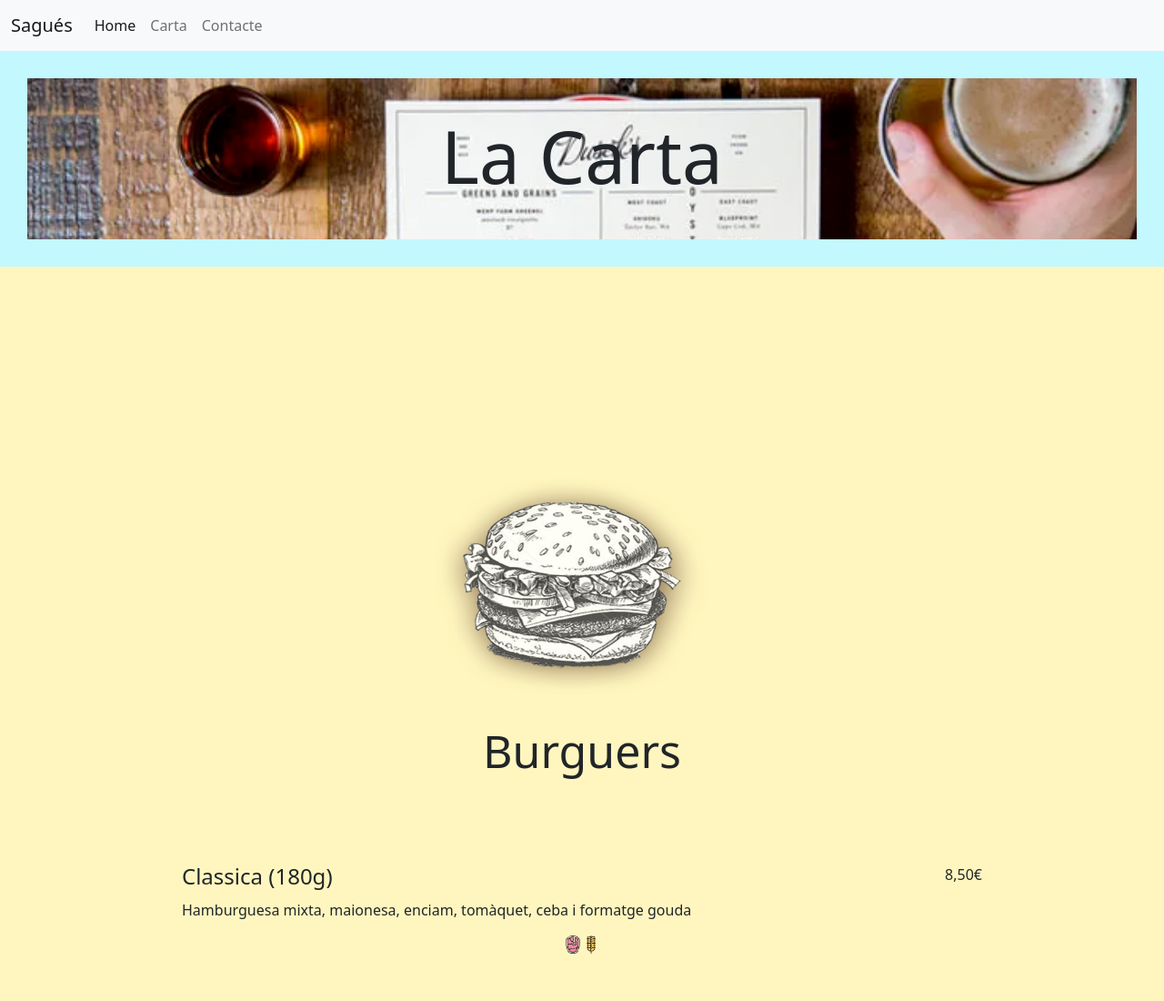
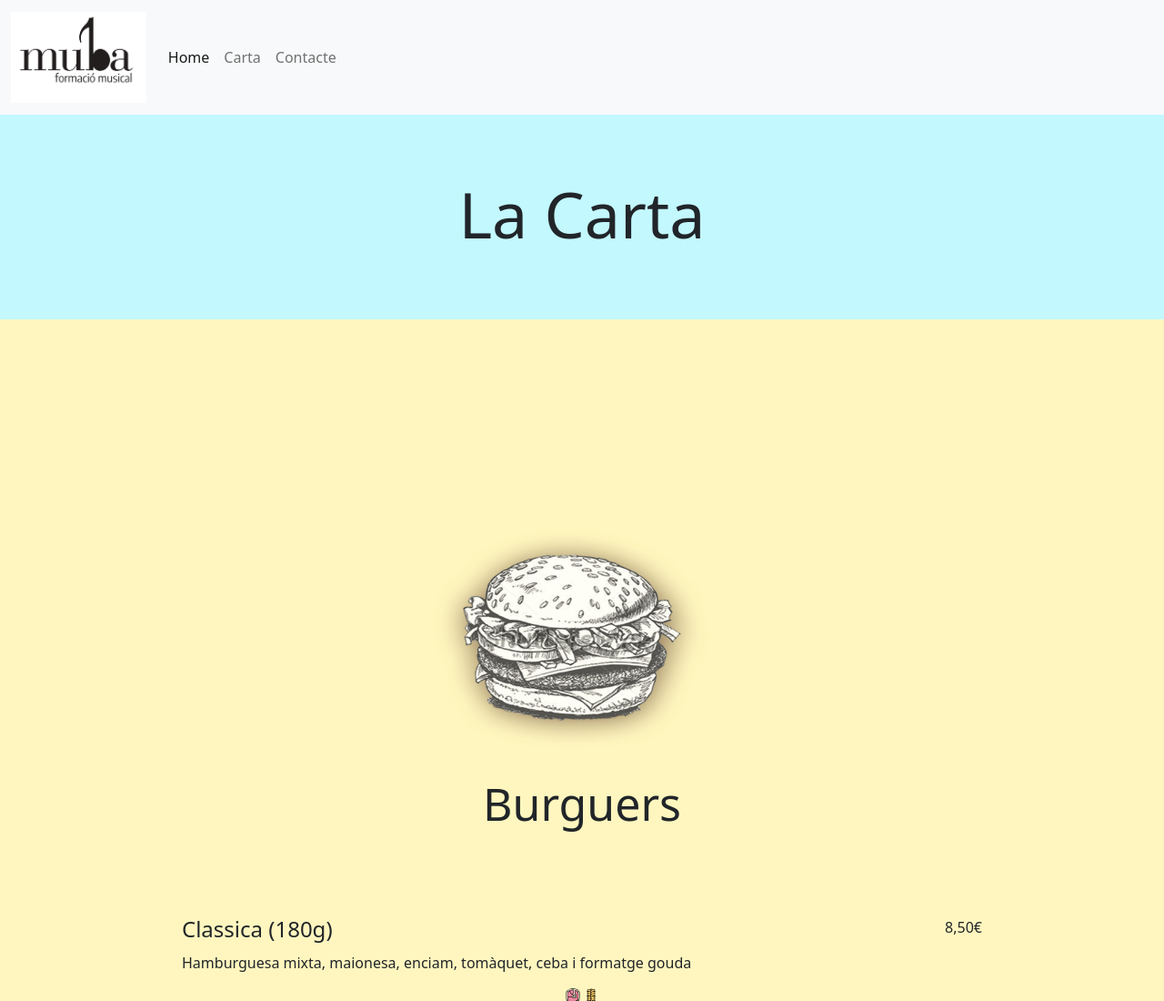
Before and after one commit to Guillem1223/cartaRestauranteDigital, a plain HTML site: page carta.html in a window 1280 px wide. Shown: the top 1100 px of the page at 91% size. Drawn offline with nearby package versions, Linux system fonts and the light colour scheme; a web font is replaced by a local one.

Commit message:
ajustes finales

```diff
--- a/carta.html
+++ b/carta.html
@@ -19,13 +19,15 @@
       integrity="sha384-Zenh87qX5JnK2Jl0vWa8Ck2rdkQ2Bzep5IDxbcnCeuOxjzrPF/et3URy9Bv1WTRi"
       crossorigin="anonymous"
     />
-    <title>Restaurant Sagués</title>
+    <title>Restaurant Muba</title>
   </head>
   <body>
     <!--Barra de nevegacio-->
     <nav class="navbar navbar-expand-lg bg-light">
       <div class="container-fluid">
-        <a class="navbar-brand" href="#">Sagués</a>
+        <a class="navbar-brand" href="index.html">
+          <img src="./img/MUBA-logo.png" alt="logo" height="100" />
+        </a>
         <button
           class="navbar-toggler"
           type="button"
--- a/estilos/carta.css
+++ b/estilos/carta.css
@@ -4,12 +4,9 @@
   display: flex;
   flex-direction: column;
   justify-content: center;
-  background-image: url("../img/Carta-background.png");
-  background-repeat: no-repeat;
-  background-size: cover;
 }
 .titulocarta > h1 {
-  font-size: 80px;
+  font-size: 70px;
 }
 .background {
 }
--- a/estilos/styles.css
+++ b/estilos/styles.css
@@ -1,9 +1,13 @@
+/* mobile first */
+section,
+header {
+  padding: 40px !important;
+}
+.carousel-container {
+  padding: 20px !important;
+}
 /* media queries */
 
-section,
-header {
-  padding: 10px !important;
-}
 @media only screen and (min-width: 500px) {
   section,
   header {
```
Also changed, not shown: contacto.html (+4 -2 lines), index.html (+6 -4 lines), img/MUBA-logo.png (added).
